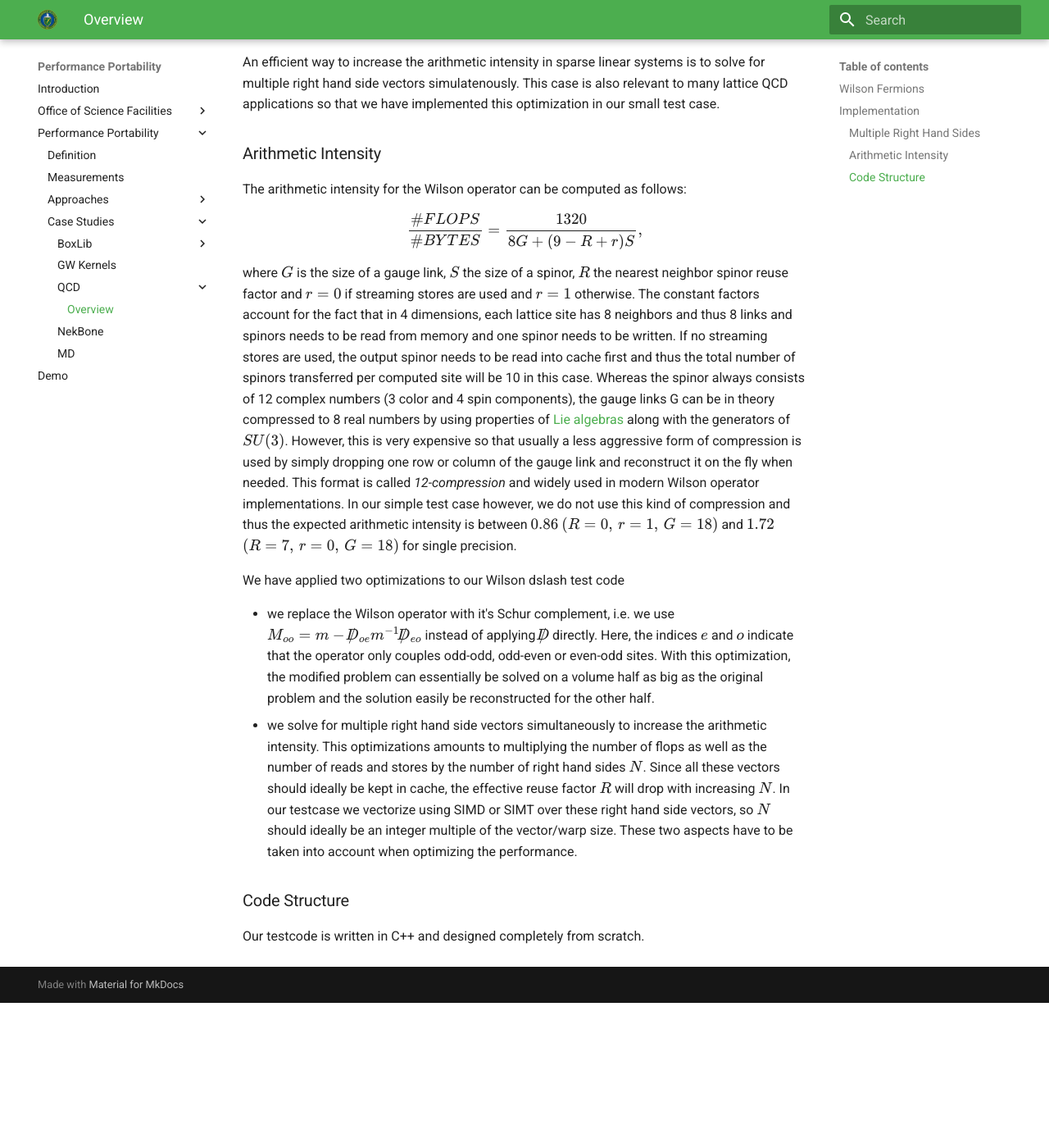
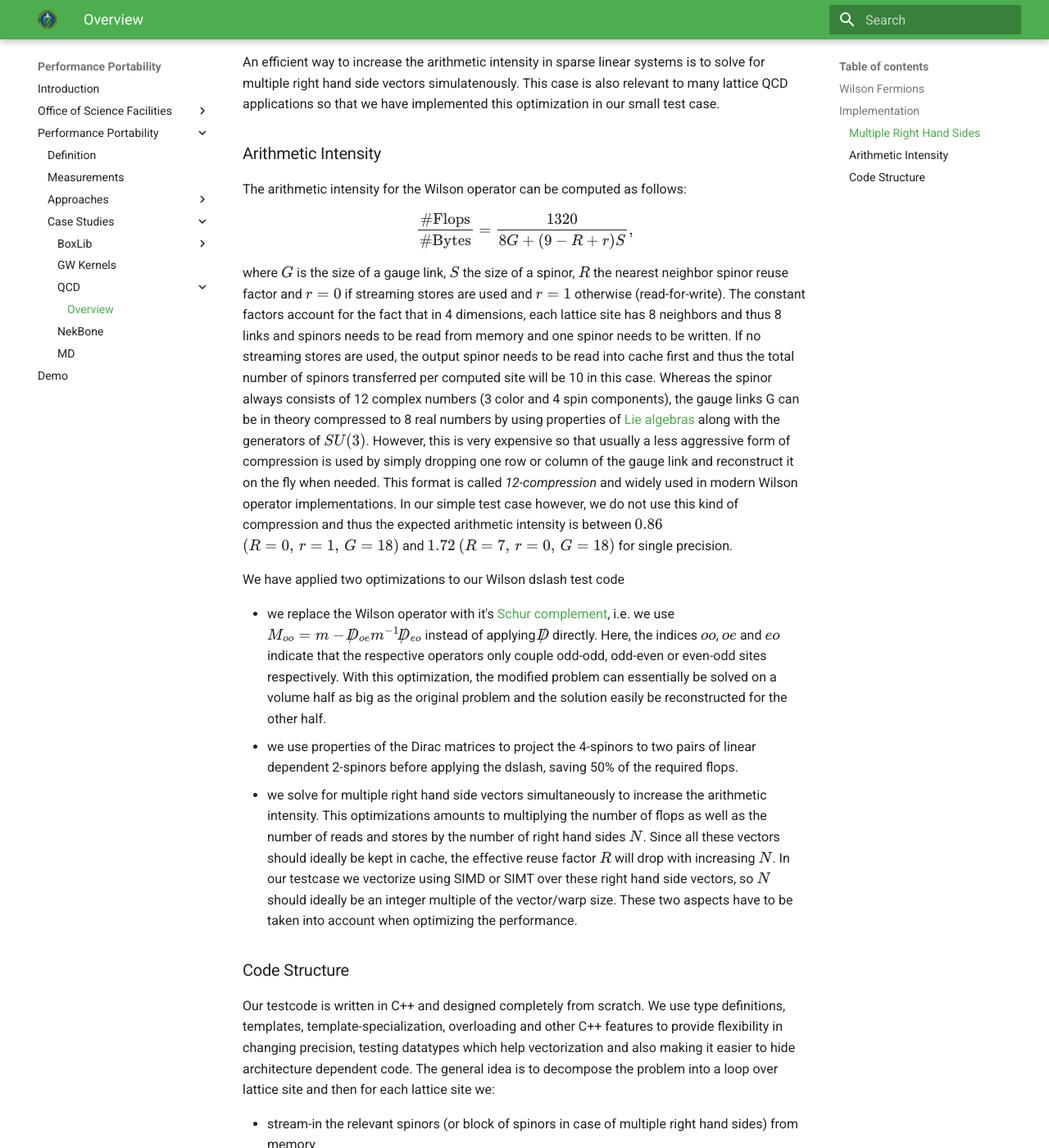
Before and after one commit to jrdeslippe/perfportsite, an MkDocs documentation site: the page built from docs/case_studies/qcd/overview.md, in a window 1280 px wide and 1400 px high, scrolled down 1172 px. Shown: the whole window at 82% size. Built offline with MkDocs 1.6.1 and Material for MkDocs 9.7.7, drawn with Linux system fonts in a browser that asks for light colours; formulas are drawn with MathJax 3; old or Windows-style settings are respelled for this version of MkDocs; before the commit the page ends 2395 px from its top, so only the background shows below that; some of the changed text lies outside the part shown.

Commit message:
started writing about dslash implementation

````diff
--- a/docs/case_studies/qcd/overview.md
+++ b/docs/case_studies/qcd/overview.md
@@ -38,15 +38,47 @@
 The arithmetic intensity for the Wilson operator can be computed as follows:
 
 $$
-\frac{\#FLOPS}{\#BYTES} = \frac{1320}{8G + (9-R+r)S},
+\frac{\#\mathrm{Flops}}{\#\mathrm{Bytes}} = \frac{1320}{8G + (9-R+r)S},
 $$
 
-where $G$ is the size of a gauge link, $S$ the size of a spinor, $R$ the nearest neighbor spinor reuse factor and $r=0$ if streaming stores are used and $r=1$ otherwise. The constant factors account for the fact that in 4 dimensions, each lattice site has 8 neighbors and thus 8 links and spinors needs to be read from memory and one spinor needs to be written. If no streaming stores are used, the output spinor needs to be read into cache first and thus the total number of spinors transferred per computed site will be 10 in this case. Whereas the spinor always consists of 12 complex numbers (3 color and 4 spin components), the gauge links G can be in theory compressed to 8 real numbers by using properties of [Lie algebras](https://en.wikipedia.org/wiki/Lie_algebra) along with the generators of $SU(3)$. However, this is very expensive so that usually a less aggressive form of compression is used by simply dropping one row or column of the gauge link and reconstruct it on the fly when needed. This format is called *12-compression* and widely used in modern Wilson operator implementations. In our simple test case however, we do not use this kind of compression and thus the expected arithmetic intensity is between $0.86$ $(R=0,\,r=1,\,G=18)$ and $1.72$ $(R=7,\,r=0,\,G=18)$ for single precision.
+where $G$ is the size of a gauge link, $S$ the size of a spinor, $R$ the nearest neighbor spinor reuse factor and $r=0$ if streaming stores are used and $r=1$ otherwise (read-for-write). The constant factors account for the fact that in 4 dimensions, each lattice site has 8 neighbors and thus 8 links and spinors needs to be read from memory and one spinor needs to be written. If no streaming stores are used, the output spinor needs to be read into cache first and thus the total number of spinors transferred per computed site will be 10 in this case. Whereas the spinor always consists of 12 complex numbers (3 color and 4 spin components), the gauge links G can be in theory compressed to 8 real numbers by using properties of [Lie algebras](https://en.wikipedia.org/wiki/Lie_algebra) along with the generators of $SU(3)$. However, this is very expensive so that usually a less aggressive form of compression is used by simply dropping one row or column of the gauge link and reconstruct it on the fly when needed. This format is called *12-compression* and widely used in modern Wilson operator implementations. In our simple test case however, we do not use this kind of compression and thus the expected arithmetic intensity is between $0.86$ $(R=0,\,r=1,\,G=18)$ and $1.72$ $(R=7,\,r=0,\,G=18)$ for single precision.
 
 We have applied two optimizations to our Wilson dslash test code
 
-* we replace the Wilson operator with it's Schur complement, i.e. we use $M_{oo} = m - /\!\!\!\!D_{oe} m^{-1} /\!\!\!\!D_{eo}$ instead of applying $/\!\!\!\!D$ directly. Here, the indices $e$ and $o$ indicate that the operator only couples odd-odd, odd-even or even-odd sites. With this optimization, the modified problem can essentially be solved on a volume half as big as the original problem and the solution easily be reconstructed for the other half.
+* we replace the Wilson operator with it's [Schur complement](https://en.wikipedia.org/wiki/Schur_complement), i.e. we use $M_{oo} = m - /\!\!\!\!D_{oe} m^{-1} /\!\!\!\!D_{eo}$ instead of applying $/\!\!\!\!D$ directly. Here, the indices $oo$, $oe$ and $eo$ indicate that the respective operators only couple odd-odd, odd-even or even-odd sites respectively. With this optimization, the modified problem can essentially be solved on a volume half as big as the original problem and the solution easily be reconstructed for the other half.
+* we use properties of the Dirac matrices to project the 4-spinors to two pairs of linear dependent 2-spinors before applying the dslash, saving 50% of the required flops.
 * we solve for multiple right hand side vectors simultaneously to increase the arithmetic intensity. This optimizations amounts to multiplying the number of flops as well as the number of reads and stores by the number of right hand sides $N$. Since all these vectors should ideally be kept in cache, the effective reuse factor $R$ will drop with increasing $N$. In our testcase we vectorize using SIMD or SIMT over these right hand side vectors, so $N$ should ideally be an integer multiple of the vector/warp size. These two aspects have to be taken into account when optimizing the performance.
 
 ### Code Structure
-Our testcode is written in C++ and designed completely from scratch.
+Our testcode is written in C++ and designed completely from scratch. We use type definitions, templates, template-specialization, overloading and other C++ features to provide flexibility in changing precision, testing datatypes which help vectorization and also making it easier to hide architecture dependent code. The general idea is to decompose the problem into a loop over lattice site and then for each lattice site we:
+
+* stream-in the relevant spinors (or block of spinors in case of multiple right hand sides) from memory
+* project 4-spinors to 2-spinors
+* read relevant gauge links and apply the dslash to those vectors
+* inject 2-spinors into 4-spinors
+* stream-out the solution vectors to memory
+
+In multi-node implementations the application step would be separated into bulk- and boundary application and the former interleaved with boundary communication.
+For facilitating this workflow, we define spinor and gauge link classes such as:
+
+```C++
+template<typename ST,int nspin>
+class CBSpinor {
+public:
+    ...
+private:
+    // dims are: site, color, spin
+    spin_container<ST[site,color,spin]> data;
+};
+
+template<typename GT>
+class CBGaugeField {
+public:
+    ...
+private:
+    // dims are: site, direction, color, color
+    gauge_container<GT[site,4,3,3]> data;
+};
+```
+
+here, ST and GT refer to spinor-type and gauge-type respectively. Those types could be SIMD or scalar types and they do not neccesarily need to be the same. The data containers can be plain arrays, e.g. for (unportable) plain implementations, or arrays decorated with pragmas (e.g. for OpenMP 4.5 offloading) or more general data container classes such as Kokkos::Views, etc.. The member functions are adopted to the container classes used in the individual implementations. Note that this design allows us to test different performance portable frameworks/methods without having to restructure large parts of the code.
````
